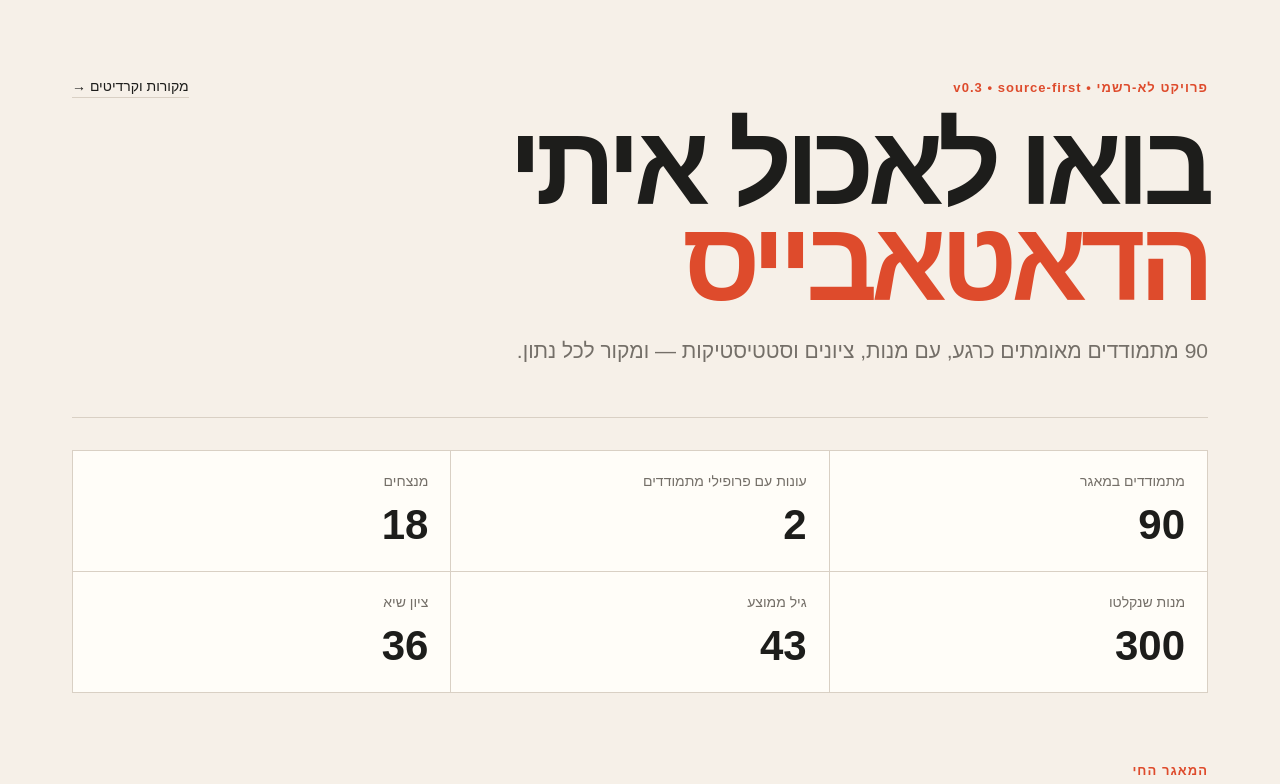
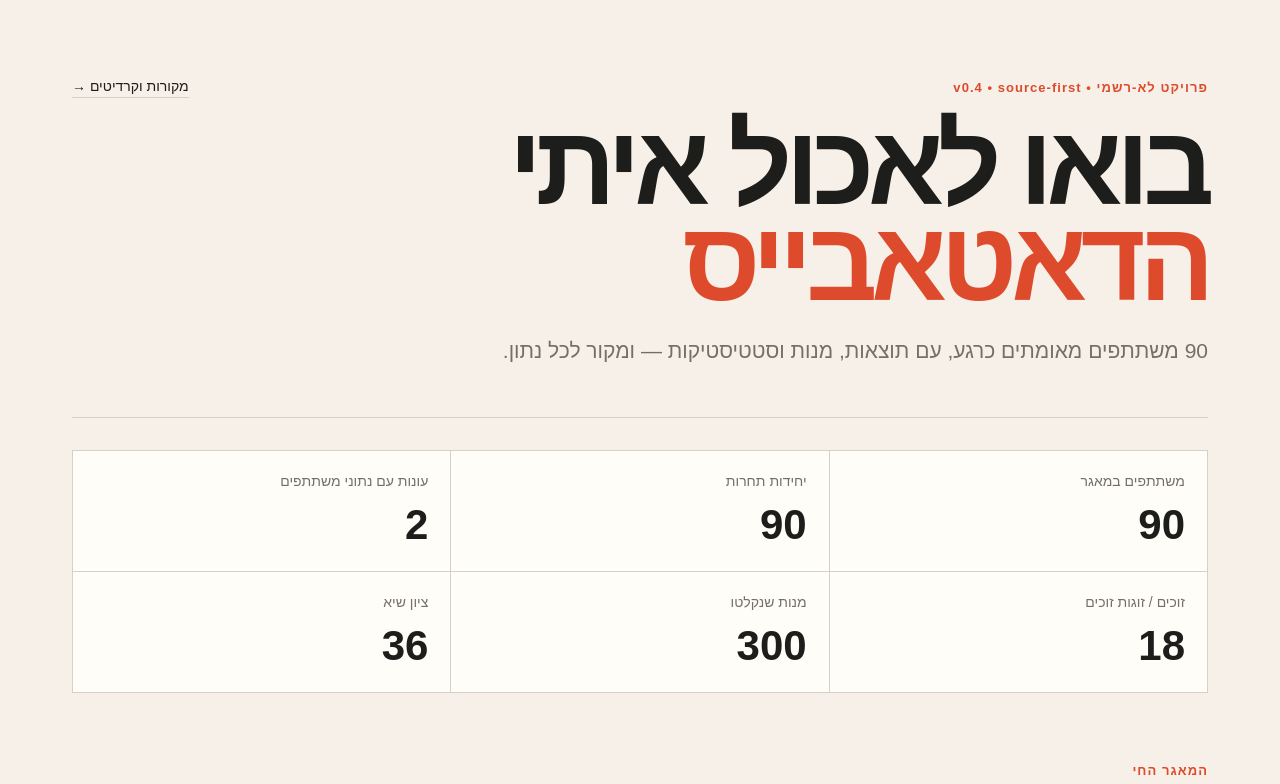
Before and after one commit to yossi-weinberger/come-dine-stats, a Next.js app: page / in a window 1280 px wide. Shown: the top 784 px of the page. Built offline with nearby package versions, Linux system fonts and the light colour scheme.

Commit message:
show participants and competition entries accurately

```diff
--- a/app/page.tsx
+++ b/app/page.tsx
@@ -19,19 +19,19 @@ export default function Home() {
     <main>
       <section className="hero">
         <div className="heroTop">
-          <div className="eyebrow">פרויקט לא-רשמי • v0.3 • source-first</div>
+          <div className="eyebrow">פרויקט לא-רשמי • v0.4 • source-first</div>
           <Link className="creditsLink" href="/sources">מקורות וקרדיטים →</Link>
         </div>
         <h1>בואו לאכול איתי<br/><em>הדאטאבייס</em></h1>
-        <p>{stats.contestants} מתמודדים מאומתים כרגע, עם מנות, ציונים וסטטיסטיקות — ומקור לכל נתון.</p>
+        <p>{stats.participants} משתתפים מאומתים כרגע, עם תוצאות, מנות וסטטיסטיקות — ומקור לכל נתון.</p>
       </section>
 
       <section className="stats" aria-label="סטטיסטיקות המאגר">
-        <Stat label="מתמודדים במאגר" value={stats.contestants} />
-        <Stat label="עונות עם פרופילי מתמודדים" value={stats.seasons} />
-        <Stat label="מנצחים" value={stats.winners} />
+        <Stat label="משתתפים במאגר" value={stats.participants} />
+        <Stat label="יחידות תחרות" value={stats.entries} />
+        <Stat label="עונות עם נתוני משתתפים" value={stats.seasons} />
+        <Stat label="זוכים / זוגות זוכים" value={stats.winners} />
         <Stat label="מנות שנקלטו" value={stats.dishes} />
-        <Stat label="גיל ממוצע" value={stats.averageAge} />
         <Stat label="ציון שיא" value={stats.topScore} />
       </section>
 
```
